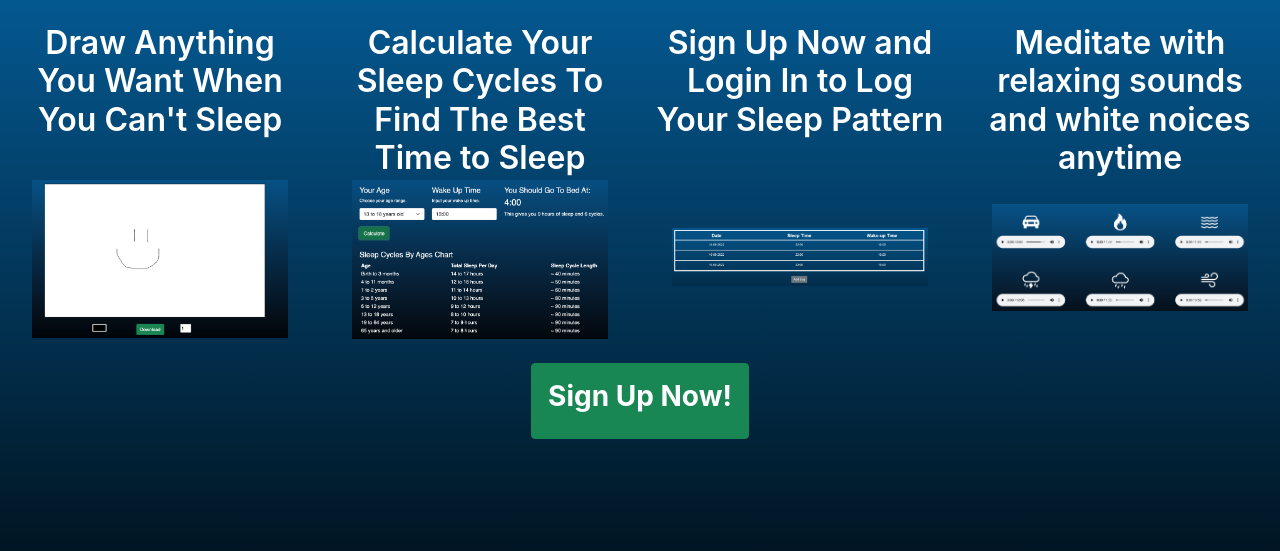
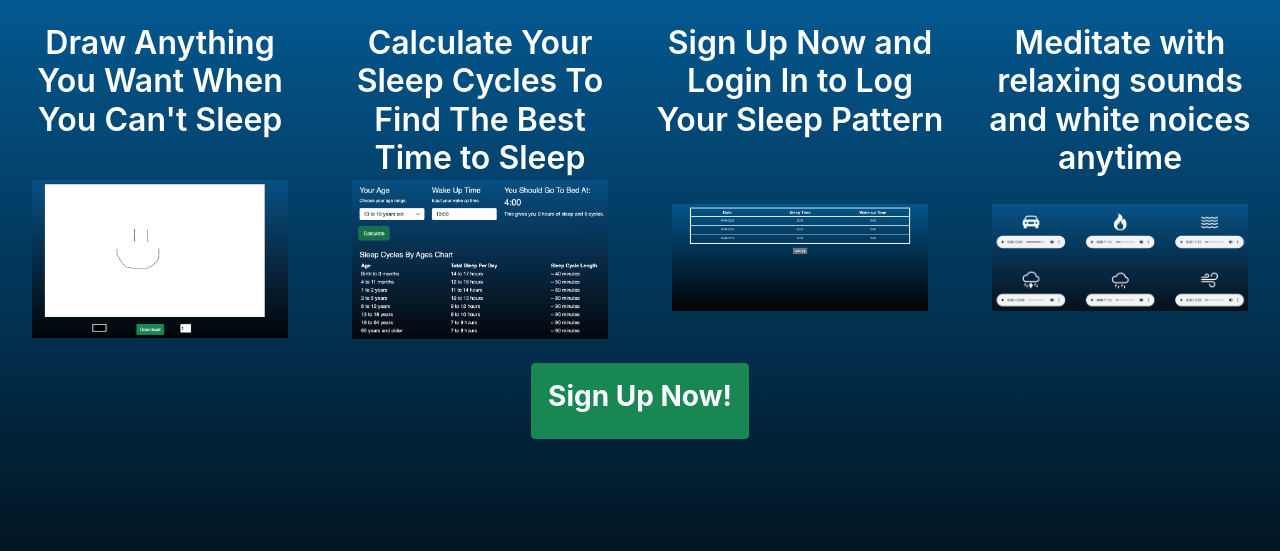
Before and after one commit to KOL305/Sleep_Tracker_With_Slimes, a Flask app: page /home in a window 1280 px wide. Shown: the part 75-626 px from the top of the page. Run offline with Flask 2, Linux system fonts and the light colour scheme.

Commit message:
home image

```diff
--- a/templates/home.html
+++ b/templates/home.html
@@ -17,8 +17,8 @@
         </div>
         <div class="col-3">
             <h2 style="height:100px;" class="semibold">Sign Up Now and Login In to Log Your Sleep Pattern</h2>
-            <br><br><br><br>
-            <img src="../static/images/objects/tracker.png" style="width:20vw; height:auto;"/>
+            <br><br><br>
+            <img src="../static/images/objects/tracker1.png" style="width:20vw; height:auto;"/>
             <br>
         </div>
         <div class="col-3">
```
Also changed, not shown: static/images/objects/tracker1.png (added).
